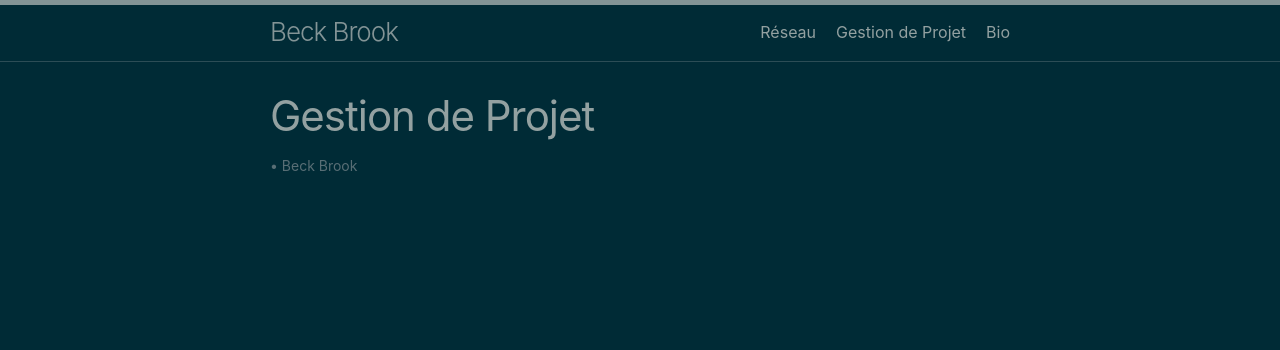
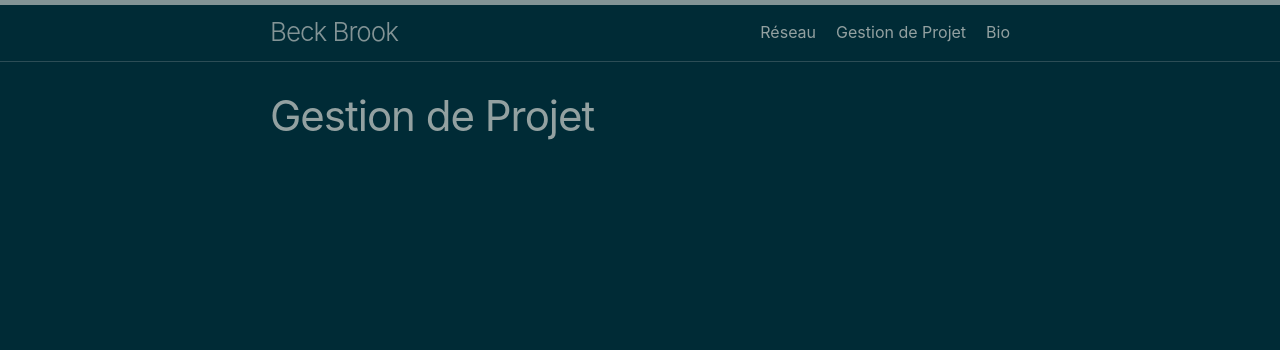
Before and after one commit to BeckBrook/beckbrook.github.io, a Jekyll site: the page built from gestion-pjt/gestion-pjt.md, in a window 1280 px wide. Shown: the top 350 px of the page. Built offline with Jekyll 4.4.1, drawn with Linux system fonts in a browser that asks for light colours.

Commit message:
ajout des catégorie réseau et gestion de projet

```diff
--- a/gestion-pjt/gestion-pjt.md
+++ b/gestion-pjt/gestion-pjt.md
@@ -1,8 +1,6 @@
 ---
 layout: post
 title: "Gestion de Projet"
-categories: junk
-author:
-- Beck Brook
+categories: gestion-pjt
 #meta: "Springfield"
 ---
```
Also changed, not shown: reseau/reseau.md (+1 -2 lines).
